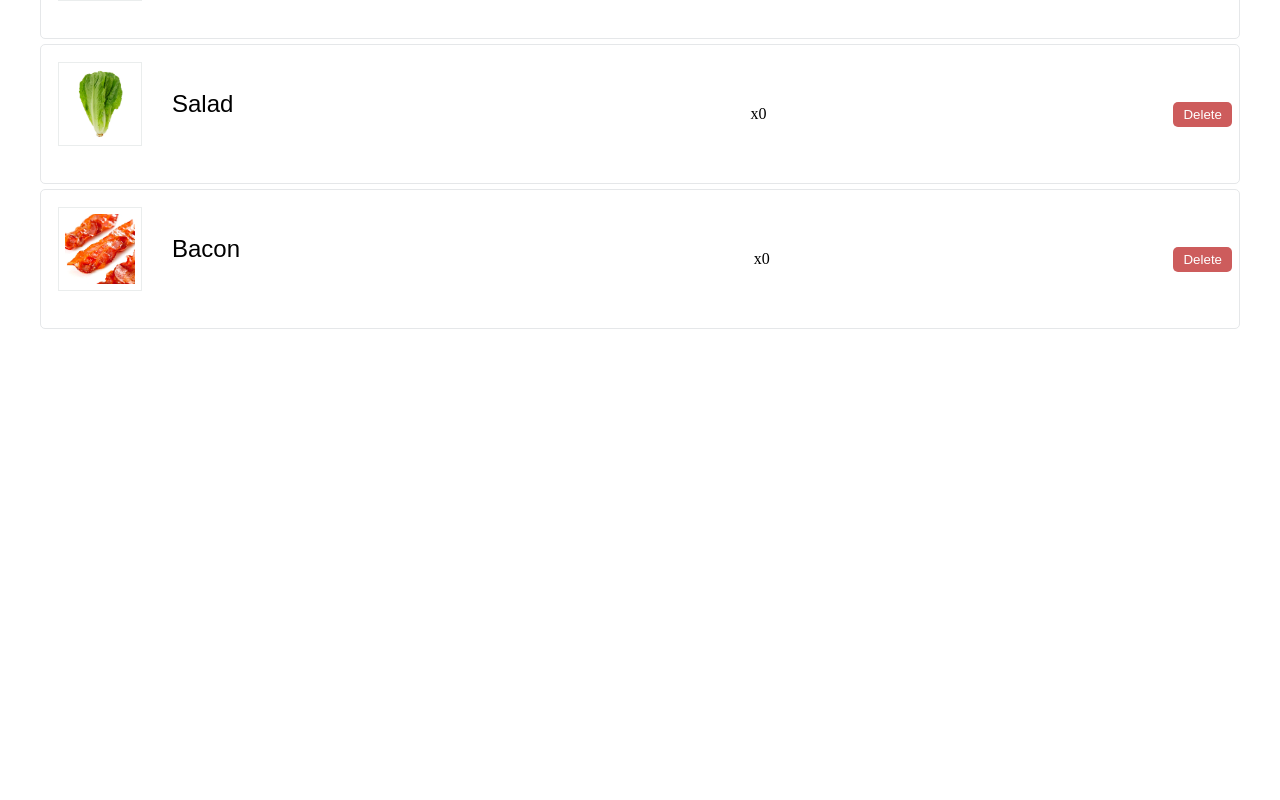
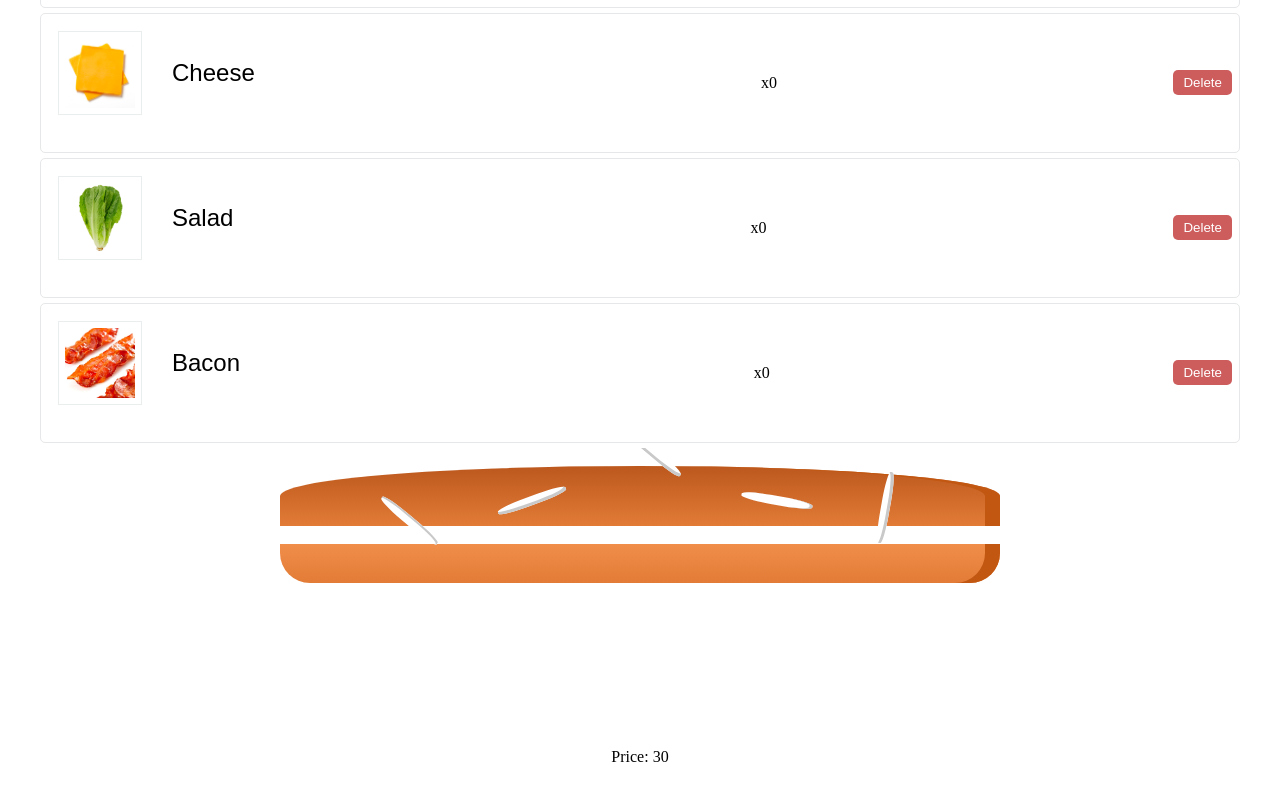
Before and after one commit to alyonaVet/JS-course-homework-56, a React (Vite) app in the folder Homework56/: page / in a window 1280 px wide. Shown: the part 286-1086 px from the top of the page. Before the commit the page ends 800 px from the top, so only its background shows below. Built offline with nearby package versions, Linux system fonts and the light colour scheme.

Commit message:
added addTotalPrice; classes state; setClasses to adding ingredients and price;

```diff
--- a/Homework56/src/App.tsx
+++ b/Homework56/src/App.tsx
@@ -6,6 +6,8 @@ import cheeseImage from './assets/cheese.png';
 import saladImage from './assets/salad.png';
 import baconImage from './assets/bacon.png';
 import Ingredients from './components/Ingredients/Ingredients.tsx';
+import Burger from './components/Burger/Burger.tsx';
+import Price from './components/Price/Price.tsx';
 
 
 const App = () => {
@@ -23,6 +25,8 @@ const App = () => {
     {name: 'Bacon', count: 0},
   ]);
 
+  const [classes, setClasses] = useState<string[]>([]);
+
   const addIngredient = (index: number): void => {
     setIngredients((prevIngredients) => {
       return prevIngredients.map((ingredient, i) => {
@@ -31,6 +35,12 @@ const App = () => {
         }
         return ingredient;
       });
+    });
+
+    setClasses(prevClasses => {
+      const newClasses = [...prevClasses];
+      newClasses.push(INGREDIENTS[index].name);
+      return newClasses;
     });
   };
 
@@ -43,12 +53,32 @@ const App = () => {
         return ingredient;
       });
     });
+    const ingredientName = INGREDIENTS[index].name;
+
+    setClasses(prevClasses => {
+      return prevClasses.filter(className => className !== ingredientName);
+    });
   };
 
-
+  const addTotalPrice = () => {
+    return ingredients
+    .filter((ingredient) => ingredient.count > 0)
+    .reduce((acc, ingredient) => {
+      const ingredientType = INGREDIENTS.find(item => item.name === ingredient.name);
+      if (ingredientType) {
+        return acc + (ingredientType.price * ingredient.count);
+      }
+      return acc;
+    }, 30);
+  };
 
   return (
     <div className="App">
+      <div className="header">
+        <h2>Ingredients</h2>
+        <h2>Burger</h2>
+      </div>
+      <div className="container">
         <div className="ingredients-container">
           <Ingredients
             INGREDIENTS={INGREDIENTS}
@@ -56,8 +86,13 @@ const App = () => {
             addIngredient={addIngredient}
             resetIngredient={resetIngredient}/>
         </div>
+        <div className="burger-container">
+          <Burger classes={classes}/>
+          <Price addTotalPrice={addTotalPrice}/>
         </div>
-  )
+      </div>
+    </div>
+  );
 };
 
 export default App;
```
Lines whose indentation alone changed are shown as unchanged.
